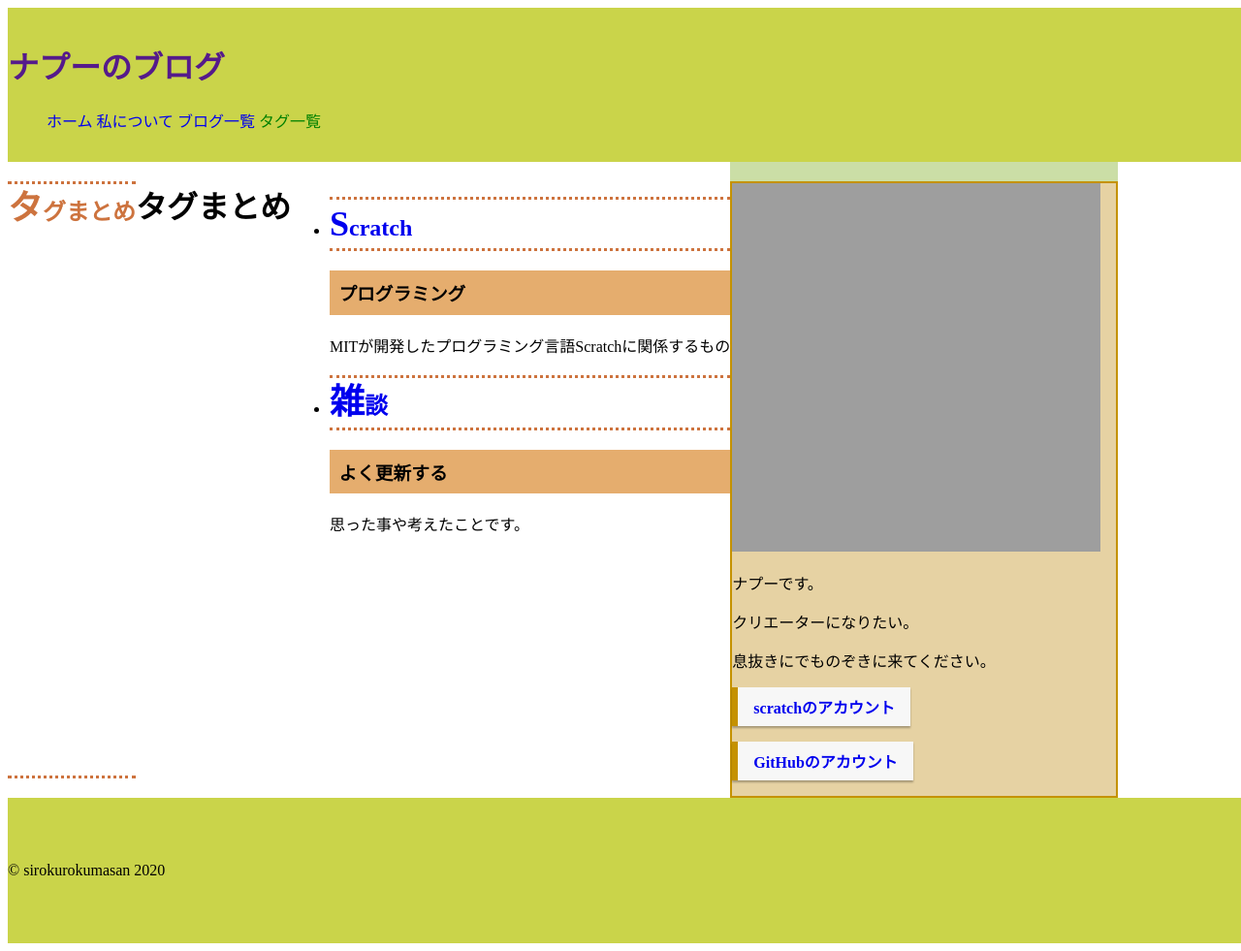
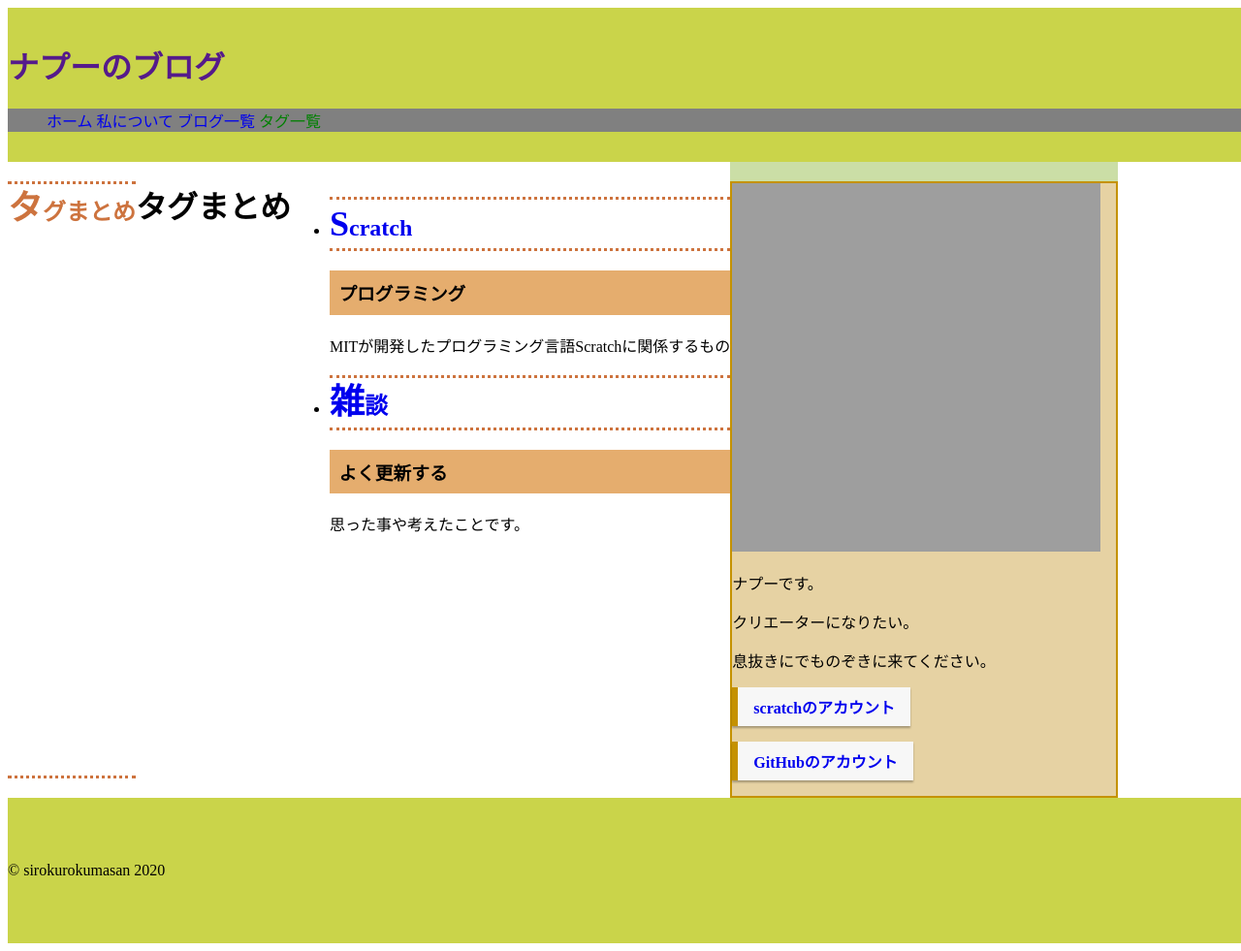
Before and after one commit to sirokurokumasan/sirokurokumasan.github.io, a Jekyll site: the page built from staff.html, in a window 1280 px wide and 981 px high. Shown: the whole window at 97% size. Built offline with Jekyll 4.4.1, drawn with Linux system fonts in a browser that asks for light colours.

Commit message:
Update main.scss

```diff
--- a/_sass/main.scss
+++ b/_sass/main.scss
@@ -87,3 +87,11 @@ footer {
   box-shadow: inset 0 0 2px rgba(128, 128, 128, 0.1);
   transform: translateY(2px);
 }
+
+#gnav{
+background-color: gray;
+}
+#gnav ul li{
+display: inline;
+
+}
```
